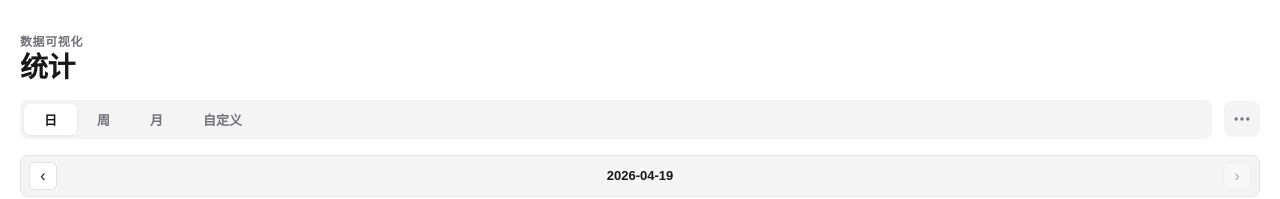
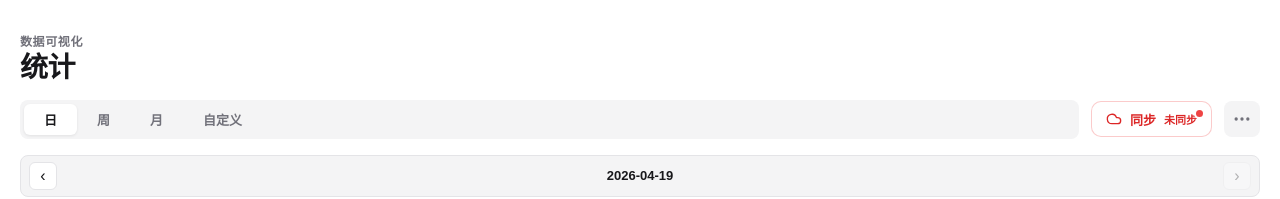
Before and after one commit to Dodow0/Forward-Timer, a Vue app: page /#/stats in a window 1280 px wide. Shown: the top 199 px of the page. Built offline with nearby package versions, Linux system fonts and the light colour scheme.

Commit message:
增加云同步提醒功能

```diff
--- a/src/db/local.js
+++ b/src/db/local.js
@@ -1,4 +1,5 @@
 import Dexie from 'dexie'
+import { markUnsynced } from '@/sync/syncState'
 
 export const db = new Dexie('PomodoroApp')
 
@@ -6,3 +7,19 @@ db.version(1).stores({
   categories: '++id, parentId, archived, created_at',
   records:    '++id, categoryId, date, startTime',
 })
+
+;['categories', 'records'].forEach((tableName) => {
+  const table = db.table(tableName)
+
+  table.hook('creating', () => {
+    markUnsynced()
+  })
+
+  table.hook('updating', () => {
+    markUnsynced()
+  })
+
+  table.hook('deleting', () => {
+    markUnsynced()
+  })
+})
--- /dev/null
+++ b/src/sync/syncState.js
@@ -0,0 +1,49 @@
+import { ref } from 'vue'
+
+const UNSYNCED_STORAGE_KEY = 'sync_has_unsynced_changes'
+
+function readPersistedUnsyncedState() {
+  if (typeof window === 'undefined') return false
+
+  try {
+    return localStorage.getItem(UNSYNCED_STORAGE_KEY) === '1'
+  } catch (error) {
+    console.warn('read unsynced state failed', error)
+    return false
+  }
+}
+
+function persistUnsyncedState(value) {
+  if (typeof window === 'undefined') return
+
+  try {
+    localStorage.setItem(UNSYNCED_STORAGE_KEY, value ? '1' : '0')
+  } catch (error) {
+    console.warn('persist unsynced state failed', error)
+  }
+}
+
+export const hasUnsyncedChanges = ref(readPersistedUnsyncedState())
+
+let trackingPauseDepth = 0
+
+export function markUnsynced() {
+  if (trackingPauseDepth > 0) return
+  hasUnsyncedChanges.value = true
+  persistUnsyncedState(true)
+}
+
+export function markSynced() {
+  hasUnsyncedChanges.value = false
+  persistUnsyncedState(false)
+}
+
+export async function runWithUnsyncedTrackingPaused(task) {
+  trackingPauseDepth += 1
+
+  try {
+    return await task()
+  } finally {
+    trackingPauseDepth = Math.max(0, trackingPauseDepth - 1)
+  }
+}
--- a/src/sync/webdav.js
+++ b/src/sync/webdav.js
@@ -1,5 +1,6 @@
 // src/sync/webdav.js
 import { db } from '@/db/local'
+import { markSynced, runWithUnsyncedTrackingPaused } from './syncState'
 
 function getConfig() {
   const raw = localStorage.getItem('webdav_config')
@@ -66,6 +67,7 @@ export async function uploadOverwrite() {
 
   const localData = await exportLocalData()
   await pushData(config, localData)
+  markSynced()
 
   return {
     categories: localData.categories.length,
@@ -85,12 +87,15 @@ export async function downloadOverwrite() {
 
   // 在一个事务里清空本地数据库再写入云端数据
   // 这样可以保证不会出现"删了一半本地数据，写入又失败"的中间状态
+  await runWithUnsyncedTrackingPaused(async () => {
     await db.transaction('rw', db.categories, db.records, async () => {
       await db.categories.clear()
       await db.records.clear()
       await db.categories.bulkAdd(remoteData.categories)
       await db.records.bulkAdd(remoteData.records)
     })
+  })
+  markSynced()
 
   return {
     categories: remoteData.categories.length,
@@ -114,6 +119,7 @@ export async function smartMerge() {
   // 如果云端还没有文件，直接上传本地数据即可，不需要合并
   if (!remoteData) {
     await pushData(config, localData)
+    markSynced()
     return { categories: localData.categories.length, records: localData.records.length, merged: false }
   }
 
@@ -166,6 +172,7 @@ export async function smartMerge() {
 
   // 把新分类写入本地数据库，bulkAdd 会返回新分配的 id 数组
   // 注意：我们需要把新分配的 id 也加进 idMap，后续合并记录时要用
+  await runWithUnsyncedTrackingPaused(async () => {
     if (newCategories.length > 0) {
       const newIds = await db.categories.bulkAdd(newCategories, { allKeys: true })
       newCategories.forEach((cat, index) => {
@@ -178,6 +185,7 @@ export async function smartMerge() {
         }
       })
     }
+  })
 
   // ── 合并计时记录 ─────────────────────────────────────────────
   // 判断"同一条记录"的依据是四元组：(categoryId映射后, date, startTime, duration)
@@ -200,14 +208,17 @@ export async function smartMerge() {
     // 去掉 id 字段，让 Dexie 自动分配，避免 id 冲突
     .map(({ id: _oldId, ...rest }) => rest)
 
+  await runWithUnsyncedTrackingPaused(async () => {
     if (newRecords.length > 0) {
       await db.records.bulkAdd(newRecords)
     }
+  })
 
   // ── 把合并后的完整数据推送回云端 ────────────────────────────
   // 这样云端也拥有了两边的全量数据，下次同步时两边就完全一致了
   const mergedData = await exportLocalData()
   await pushData(config, mergedData)
+  markSynced()
 
   return {
     categories:    mergedData.categories.length,
--- a/src/views/StatsView.vue
+++ b/src/views/StatsView.vue
@@ -20,6 +20,17 @@
           >{{ m.label }}</button>
         </div>
 
+        <button
+          class="sync-btn"
+          :class="{ 'sync-btn--unsynced': hasUnsyncedChanges }"
+          @click="showWebDAVModal = true"
+        >
+          <Cloud :size="16" />
+          <span>同步</span>
+          <span v-if="hasUnsyncedChanges" class="sync-btn__status">未同步</span>
+          <span v-if="hasUnsyncedChanges" class="sync-btn__dot" aria-hidden="true"></span>
+        </button>
+
         <div class="more-actions">
           <button class="more-btn" :class="{ active: showExportMenu }" @click="showExportMenu = !showExportMenu">
             <MoreHorizontal :size="20" />
@@ -40,12 +51,6 @@
             <button class="dropdown-item" @click="exportAsCSV(categoryStore); showExportMenu = false">
               <FileSpreadsheet :size="16" />
               <span>导出 CSV</span>
-            </button>
-              <!-- 新增：分隔线 + WebDAV 入口 -->
-            <div class="dropdown-divider"></div>
-            <button class="dropdown-item" @click="showWebDAVModal = true; showExportMenu = false">
-              <Cloud :size="16" />
-              <span>WebDAV</span>
             </button>
           </div>
         </div>
@@ -157,7 +162,10 @@
       <transition name="fade">
         <div v-if="showWebDAVModal" class="overlay" @click.self="showWebDAVModal = false">
           <div class="confirm-card webdav-card">
-            <p class="confirm-title">WebDAV 同步</p>
+            <p class="confirm-title confirm-title--sync">
+              <span>WebDAV 同步</span>
+              <span v-if="hasUnsyncedChanges" class="unsynced-badge">未同步</span>
+            </p>
 
             <!-- 配置区：服务器地址、用户名、密码 -->
             <div class="webdav-fields">
@@ -230,6 +238,7 @@ import { getDateRange, groupByCategory, groupByDate, formatDuration } from '@/ut
 import { exportAsJSON, exportAsCSV, importFromJSON } from '@/utils/dataTransfer'
 import { Download, Upload, FileJson, FileSpreadsheet, Loader2, MoreHorizontal, Cloud } from 'lucide-vue-next'
 import { uploadOverwrite, downloadOverwrite, smartMerge, saveConfig, loadConfig } from '@/sync/webdav'
+import { hasUnsyncedChanges } from '@/sync/syncState'
 
 const categoryStore = useCategoryStore()
 const mode    = ref('day')
@@ -753,6 +762,50 @@ onMounted(loadData)
   margin-top: 16px;
 }
 
+.sync-btn {
+  position: relative;
+  display: inline-flex;
+  align-items: center;
+  gap: 8px;
+  height: 36px;
+  padding: 0 14px;
+  border: 1px solid var(--color-border);
+  border-radius: 10px;
+  background: var(--color-bg);
+  color: var(--color-fg);
+  font-size: 13px;
+  font-weight: 700;
+  cursor: pointer;
+  white-space: nowrap;
+  transition: all 0.2s cubic-bezier(0.4, 0, 0.2, 1);
+}
+
+.sync-btn:hover {
+  border-color: var(--color-primary);
+}
+
+.sync-btn--unsynced {
+  border-color: rgba(239, 68, 68, 0.28);
+  color: #dc2626;
+}
+
+.sync-btn__status {
+  font-size: 11px;
+  font-weight: 700;
+  color: #dc2626;
+}
+
+.sync-btn__dot {
+  position: absolute;
+  top: 8px;
+  right: 8px;
+  width: 7px;
+  height: 7px;
+  border-radius: 999px;
+  background: #ef4444;
+  box-shadow: 0 0 0 2px var(--color-bg);
+}
+
 .more-actions {
   position: relative;
 }
@@ -836,12 +889,6 @@ onMounted(loadData)
   to { transform: rotate(360deg); }
 }
 
-.dropdown-divider {
-  height: 1px;
-  background: var(--color-border);
-  margin: 4px 0;
-}
-
 /* 让 WebDAV 弹窗比删除确认弹窗更宽，能容纳输入框 */
 .webdav-card {
   width: 320px;
@@ -919,6 +966,24 @@ onMounted(loadData)
   color: #ef4444;
 }
 
+.confirm-title--sync {
+  display: inline-flex;
+  align-items: center;
+  gap: 8px;
+}
+
+.unsynced-badge {
+  display: inline-flex;
+  align-items: center;
+  min-height: 22px;
+  padding: 0 10px;
+  border-radius: 999px;
+  background: #fef2f2;
+  color: #dc2626;
+  font-size: 11px;
+  font-weight: 700;
+}
+
 .close-btn {
   position: absolute;
   top: 16px;
```
Lines whose indentation alone changed are shown as unchanged.
